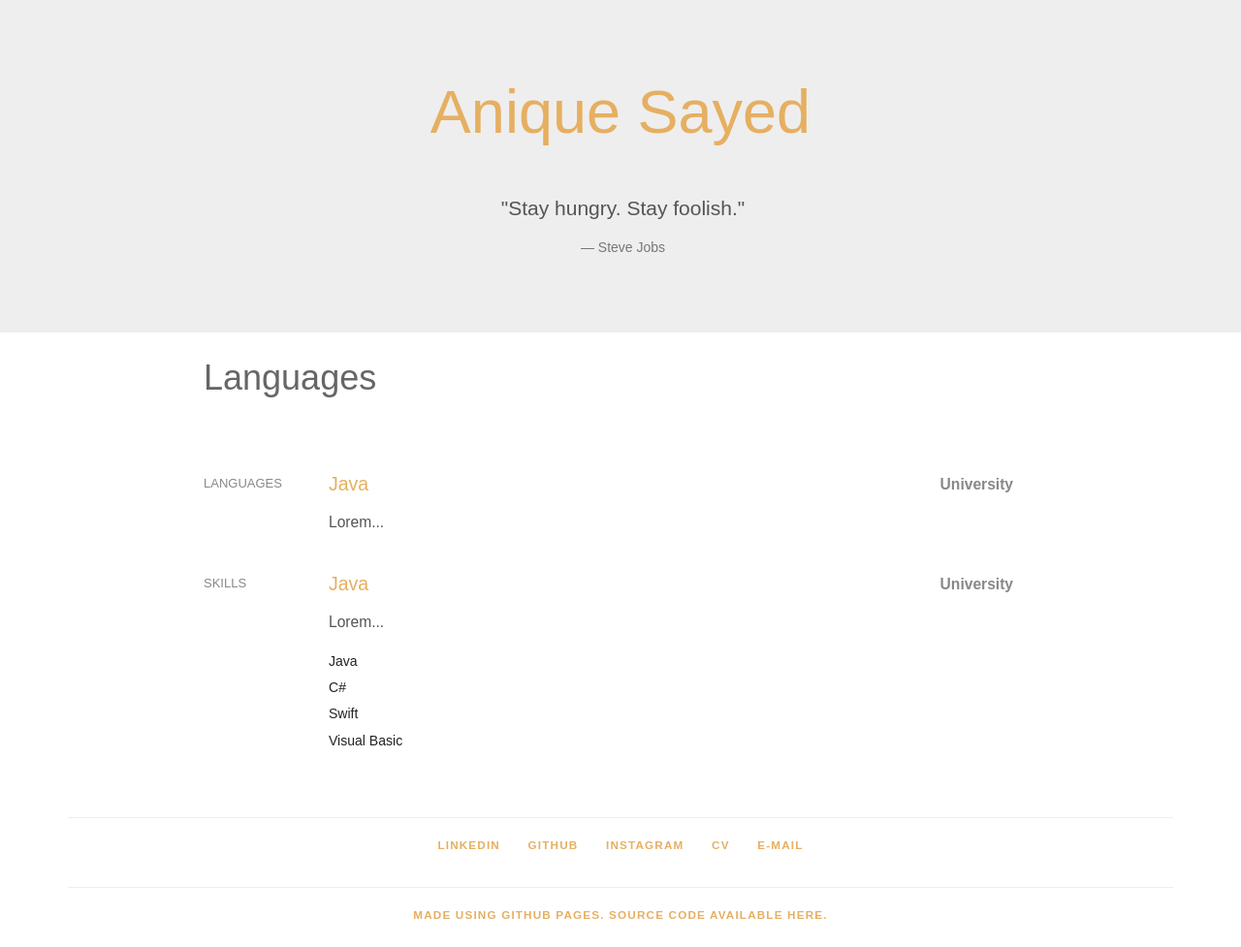
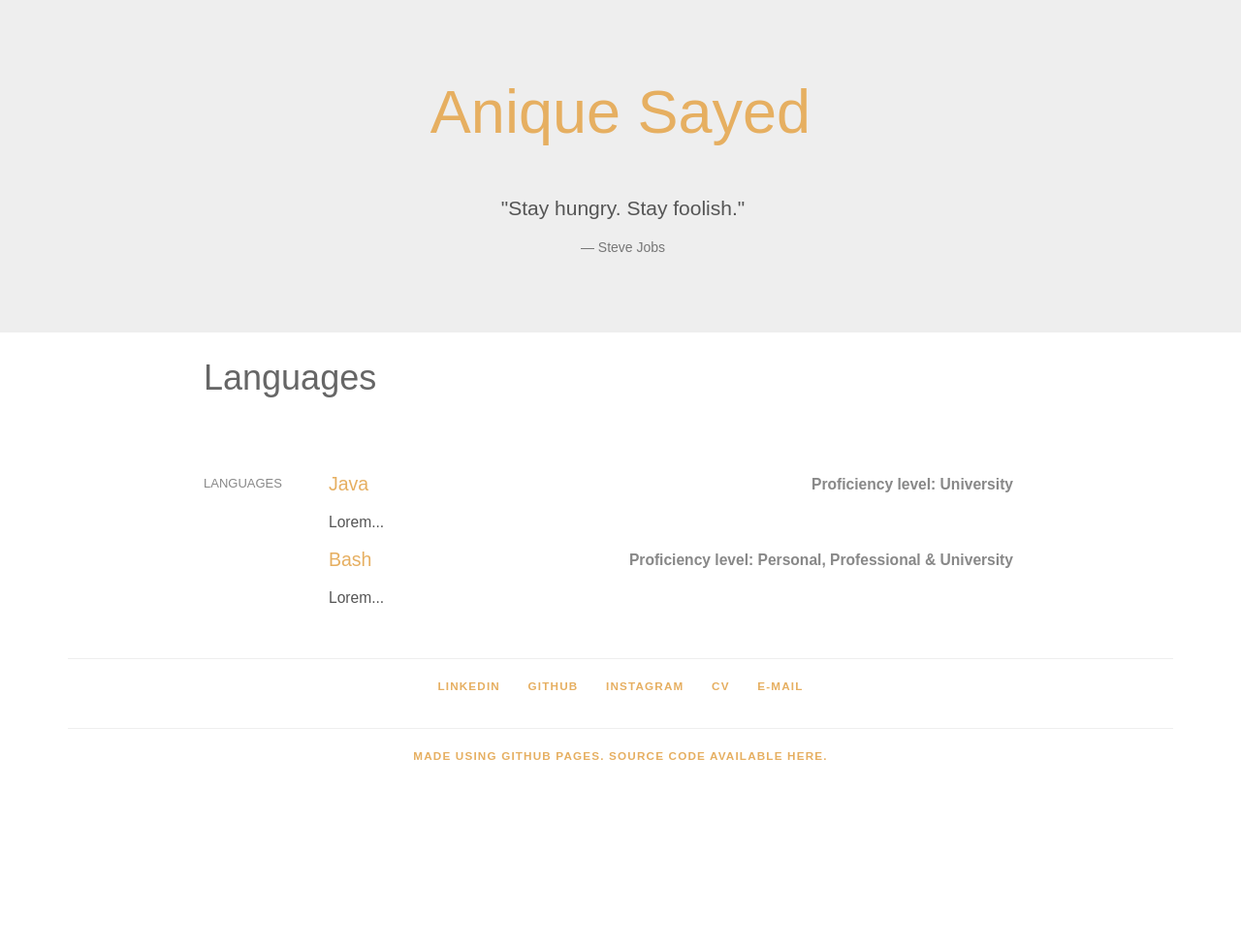
Before and after one commit to aniquesayed/aniquesayed.github.io, a Jekyll site: the page built from languages.html, in a window 1280 px wide. Shown: the whole page at 97% size. Built offline with Jekyll 4.4.1, drawn with Linux system fonts in a browser that asks for light colours; some web fonts are replaced; after the commit the page ends 900 px from its top, so only the background shows below that.

Commit message:
adding languages page

```diff
--- a/languages.html
+++ b/languages.html
@@ -15,27 +15,15 @@
       </aside>
 
       <article>
-      <h3><a href="https://www.bt.com" target="_blank">Java</a><div class="date">University</div></h3>
+      <h3><a href="https://www.bt.com" target="_blank">Java</a><div class="date">Proficiency level: University</div></h3>
         <p>Lorem...</p>
     </article>
-  </section>
 
-  <section id="proficiency">
-        <aside>
-        <h4>Skills</h4>
-      </aside>
       <article>
-      <h3><a href="https://www.bt.com" target="_blank">Java</a><div class="date">University</div></h3>
+      <h3><a href="https://www.bt.com" target="_blank">Bash</a><div class="date">Proficiency level: Personal, Professional & University</div></h3>
         <p>Lorem...</p>
     </article>
-    <article>
-        <ul>
-          <li>Java</li>
-          <li>C#</li>
-          <li>Swift</li>
-          <li>Visual Basic</li>
-        </ul>
-    </article>
+
   </section>
 
 </div>
```
